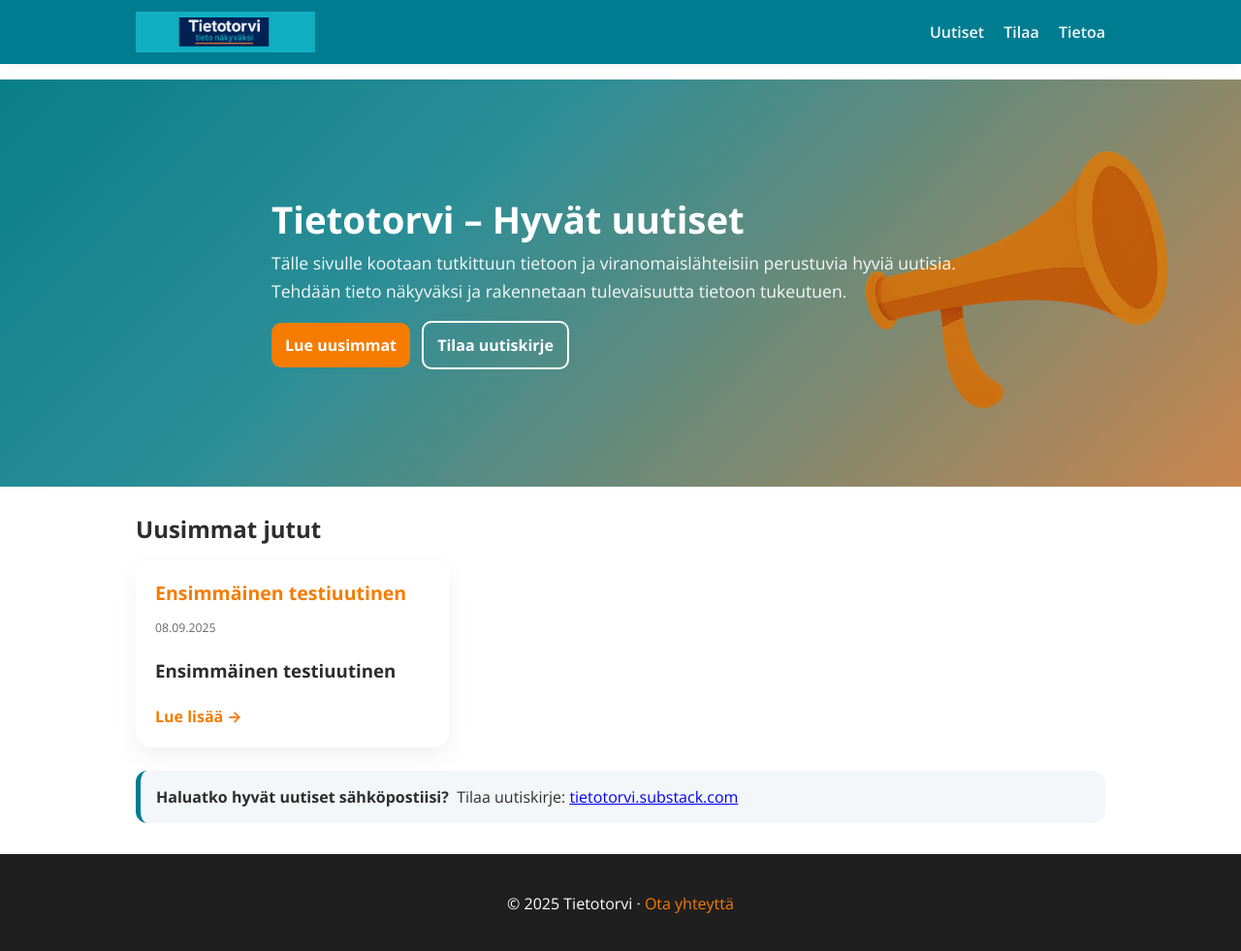
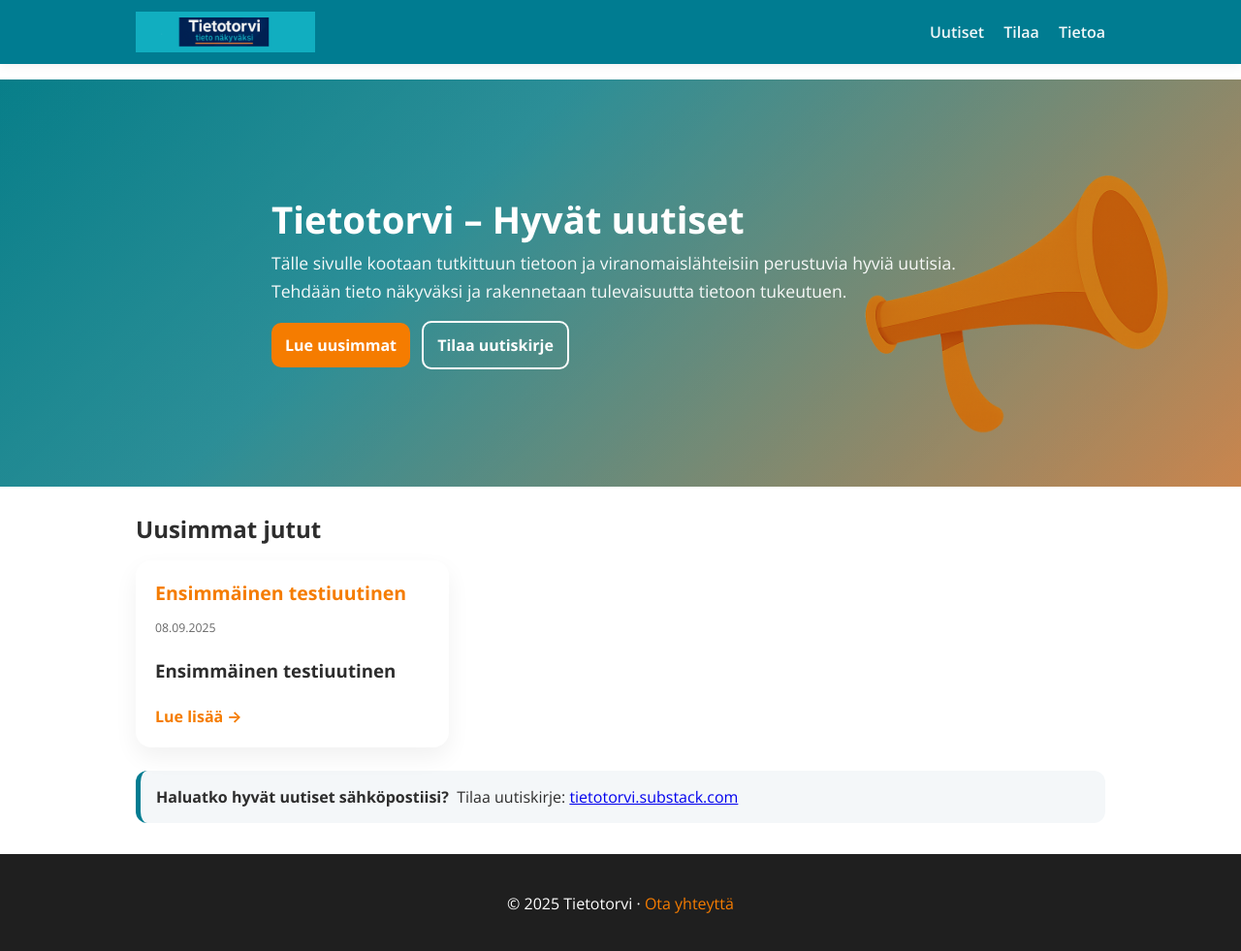
Before and after one commit to JarkkoKV/tietotorvi-site, a Jekyll site: the page built from index.md, in a window 1280 px wide and 984 px high. Shown: the top 981 px of the window at 97% size. Built offline with Jekyll 4.4.1, drawn with Linux system fonts in a browser that asks for light colours.

Commit message:
refactor(ui): poista is-placed-yliajo ja jätä yksi hero-sääntö (top 65%)

```diff
--- a/assets/style.css
+++ b/assets/style.css
@@ -119,26 +119,21 @@ html,body{
 }
 
 /* ===== Hero – torvi pienemmäksi ja ylemmäs (pakotettu versio) ===== */
-.hero.hero--with-illustration{
-  /* kerrosjärjestys: overlay (ylin), torvi, gradientti (alin) */
+.hero--with-illustration{
+  /* 1) overlay (ylin), 2) torvi, 3) gradientti (alin) */
   background-image:
     linear-gradient(135deg, rgba(0,0,0,.22), rgba(0,0,0,.18)),
     url('/assets/img/torvi-hero.png'),
     linear-gradient(135deg, #0aa2b0 0%, #37b3be 35%, #f6a25e 100%);
   background-repeat: no-repeat, no-repeat, no-repeat;
-  background-position: center center, right 5% top 48%, center center;
-  background-size: cover, min(28vw, 380px) auto, cover;
-}
-
-/* ===== Hero – torven lopullinen säätö (spesifimpi) ===== */
-.hero.hero--with-illustration.is-placed{
-  background-position: center center, right 5% top 65% !important, center center;
-  background-size: cover, min(28vw, 360px) auto !important, cover;
+  /* siirrä alemmaksi ja pidä hieman pienempänä */
+  background-position: center center, right 5% top 65%, center center;
+  background-size: cover, min(28vw, 360px) auto, cover;
 }
 
 /* Mobiilissa torvi pois, vahvempi overlay */
 @media (max-width: 680px){
-  .hero.hero--with-illustration{
+  .hero--with-illustration{
     background-image:
       linear-gradient(135deg, rgba(0,0,0,.26), rgba(0,0,0,.22)),
       linear-gradient(135deg, #0aa2b0 0%, #37b3be 35%, #f6a25e 100%);
```
